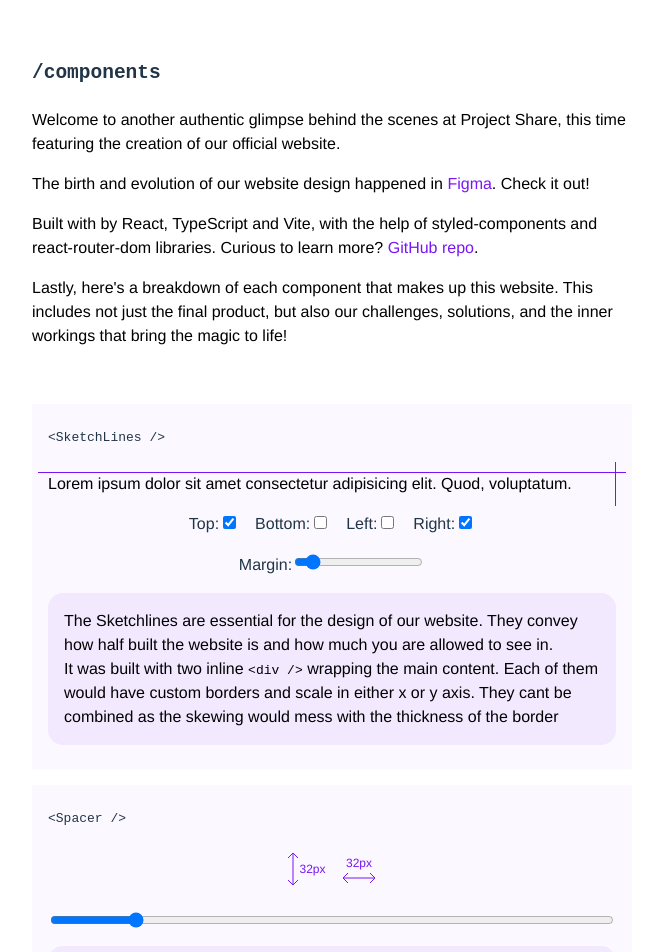
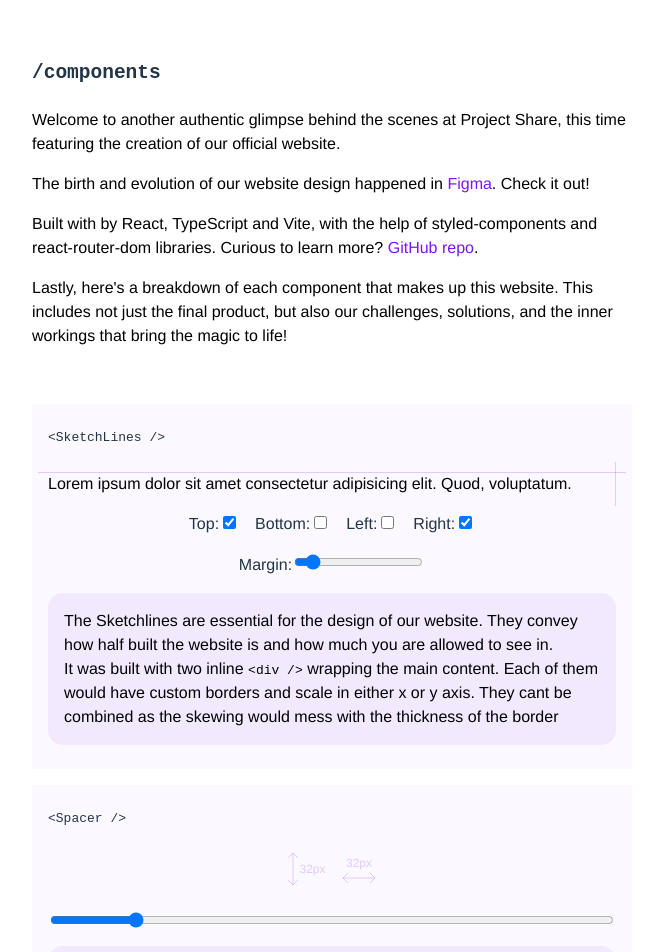
Before and after one commit to compsoc-edinburgh/project-share-web, a React (Vite) app: page /components in a window 1280 px wide. Shown: the top 952 px of the page, without its empty margins (308-965 px from the left). Built offline with nearby package versions, Linux system fonts and the light colour scheme.

Commit message:
accent color tweak

```diff
--- a/src/Footer/Footer.tsx
+++ b/src/Footer/Footer.tsx
@@ -1,7 +1,7 @@
 import styled from 'styled-components'
 import SketchLines from '../components/SketchLines'
 import Logo from '../components/Logo'
-import { MAIN_COLOR } from '../constants'
+import { ACCENT_COLOR } from '../constants'
 
 const StyledFooterWrapper = styled.div`
   position: relative;
@@ -13,7 +13,7 @@ const StyledFooterWrapper = styled.div`
   justify-content: center;
   gap: 1rem;
   padding: 2rem 0;
-  background-color: ${MAIN_COLOR}09;
+  background-color: ${ACCENT_COLOR}09;
   font-size: 0.75rem;
   text-align: center;
   z-index: 1;
@@ -25,7 +25,7 @@ const Footer = () => {
         <Logo size={64} />
         {'❤️'}
         <img
-          src="/comp-soc.png"
+          src="./comp-soc.png"
           alt="CompSoc"
           width="100px"
           draggable={false}
--- a/src/Header/Header.tsx
+++ b/src/Header/Header.tsx
@@ -1,5 +1,5 @@
 import styled from 'styled-components'
-import { MAIN_COLOR, SECONDARY_COLOR } from '../constants'
+import { ACCENT_COLOR, SECONDARY_COLOR } from '../constants'
 
 const StyledSubHeader = styled.p`
   font-size: 1.25rem;
@@ -13,7 +13,7 @@ const StyledHeader = styled.h1`
   font-weight: 500;
   margin: 0;
   line-height: 4rem;
-  color: ${MAIN_COLOR};
+  color: ${ACCENT_COLOR};
 `
 
 const Header = () => {
--- a/src/Pages/Components.tsx
+++ b/src/Pages/Components.tsx
@@ -2,19 +2,19 @@ import Logo from '../components/Logo'
 import SketchLines from '../components/SketchLines'
 import Spacer from '../components/Spacer'
 import styled from 'styled-components'
-import { MAIN_COLOR } from '../constants'
+import { ACCENT_COLOR } from '../constants'
 import { useState } from 'react'
 
 const StyledComponentShowcase = styled.div`
   display: flex;
   flex-direction: column;
   margin: 1rem 0;
-  background-color: ${MAIN_COLOR}07;
+  background-color: ${ACCENT_COLOR}07;
   padding: 1.5rem 1rem;
 `
 
 const StyledComponentExplanation = styled.div`
-  background-color: ${MAIN_COLOR}11;
+  background-color: ${ACCENT_COLOR}11;
   padding: 1rem;
   margin-top: 1rem;
   color: black;
--- a/src/components/SketchLines.tsx
+++ b/src/components/SketchLines.tsx
@@ -1,6 +1,6 @@
 import { FC, ReactNode, useEffect, useRef, useState } from 'react'
 import styled from 'styled-components'
-import { MAIN_COLOR } from '../constants'
+import { SKETCH_COLOR } from '../constants'
 
 const StyledSketchLines = styled.div<{
   top?: boolean
@@ -22,10 +22,10 @@ const StyledSketchLines = styled.div<{
 
     pointer-events: none;
 
-    border-top: ${({ top }) => (top ? '1px solid' : 'none')} ${MAIN_COLOR};
-    border-bottom: ${({ bottom }) => (bottom ? '1px solid' : 'none')}${MAIN_COLOR};
-    border-left: ${({ left }) => (left ? '1px solid' : 'none')} ${MAIN_COLOR};
-    border-right: ${({ right }) => (right ? '1px solid' : 'none')} ${MAIN_COLOR};
+    border-top: ${({ top }) => (top ? '1px solid' : 'none')} ${SKETCH_COLOR};
+    border-bottom: ${({ bottom }) => (bottom ? '1px solid' : 'none')}${SKETCH_COLOR};
+    border-left: ${({ left }) => (left ? '1px solid' : 'none')} ${SKETCH_COLOR};
+    border-right: ${({ right }) => (right ? '1px solid' : 'none')} ${SKETCH_COLOR};
 
     z-index: -1;
     transform: ${({ top, bottom, left, right, scaler }) => {
--- a/src/components/Spacer.tsx
+++ b/src/components/Spacer.tsx
@@ -1,11 +1,11 @@
 import { FC } from 'react'
 import styled from 'styled-components'
-import { MAIN_COLOR } from '../constants'
+import { SKETCH_COLOR } from '../constants'
 
 const StyledSpacerSize = styled.div`
   font-size: 0.75rem;
   font-weight: 400;
-  color: ${MAIN_COLOR};
+  color: ${SKETCH_COLOR};
   margin: 0;
 `
 
@@ -42,7 +42,7 @@ const Spacer: FC<SpacerProps> = ({ direction = 'vertical', size = 32 }) => {
             d={`M6 1L11 6M6 1L1 6M6 1V${size + 1}M6 ${size + 1}L11 ${
               size - 4
             }M6 ${size + 1}L1 ${size - 4}`}
-            stroke={MAIN_COLOR}
+            stroke={SKETCH_COLOR}
           />
         </svg>
         <StyledSpacerSize>{size}px</StyledSpacerSize>
@@ -62,7 +62,7 @@ const Spacer: FC<SpacerProps> = ({ direction = 'vertical', size = 32 }) => {
             d={`M1 6L6 1M1 6L6 11M1 6L${size + 1} 6M${size + 1} 6L${
               size - 4
             } 1M${size + 1} 6L${size - 4} 11`}
-            stroke={MAIN_COLOR}
+            stroke={SKETCH_COLOR}
           />
         </svg>
       </StyledHorizontalSpacerWrapper>
--- a/src/constants.ts
+++ b/src/constants.ts
@@ -1,4 +1,6 @@
-export const MAIN_COLOR = '#7816f4'
+export const ACCENT_COLOR = '#7816f4'
+
+export const SKETCH_COLOR = ACCENT_COLOR + '33' // slightly more transparent
 
 export const SECONDARY_COLOR = '#000000'
 
```
